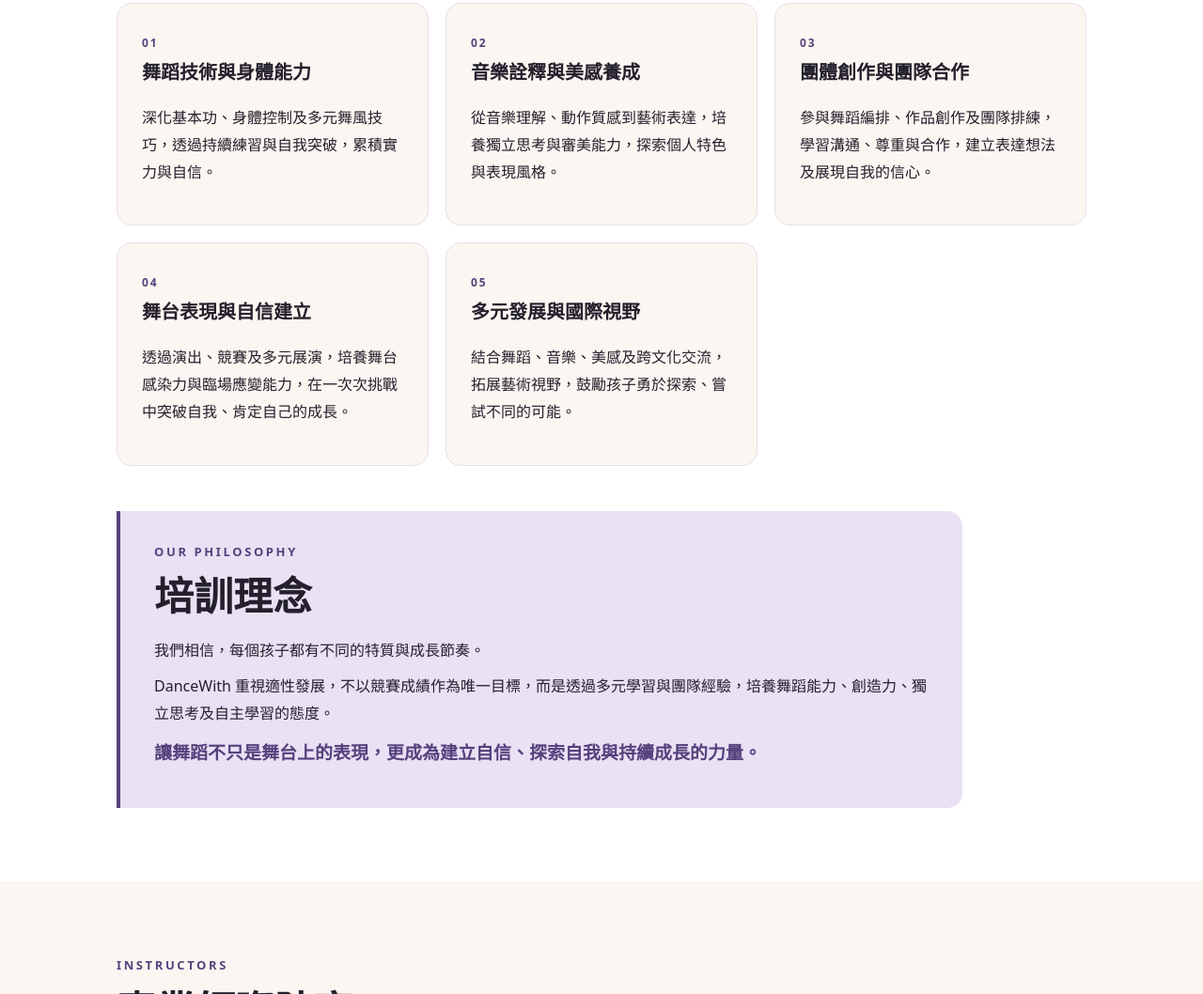
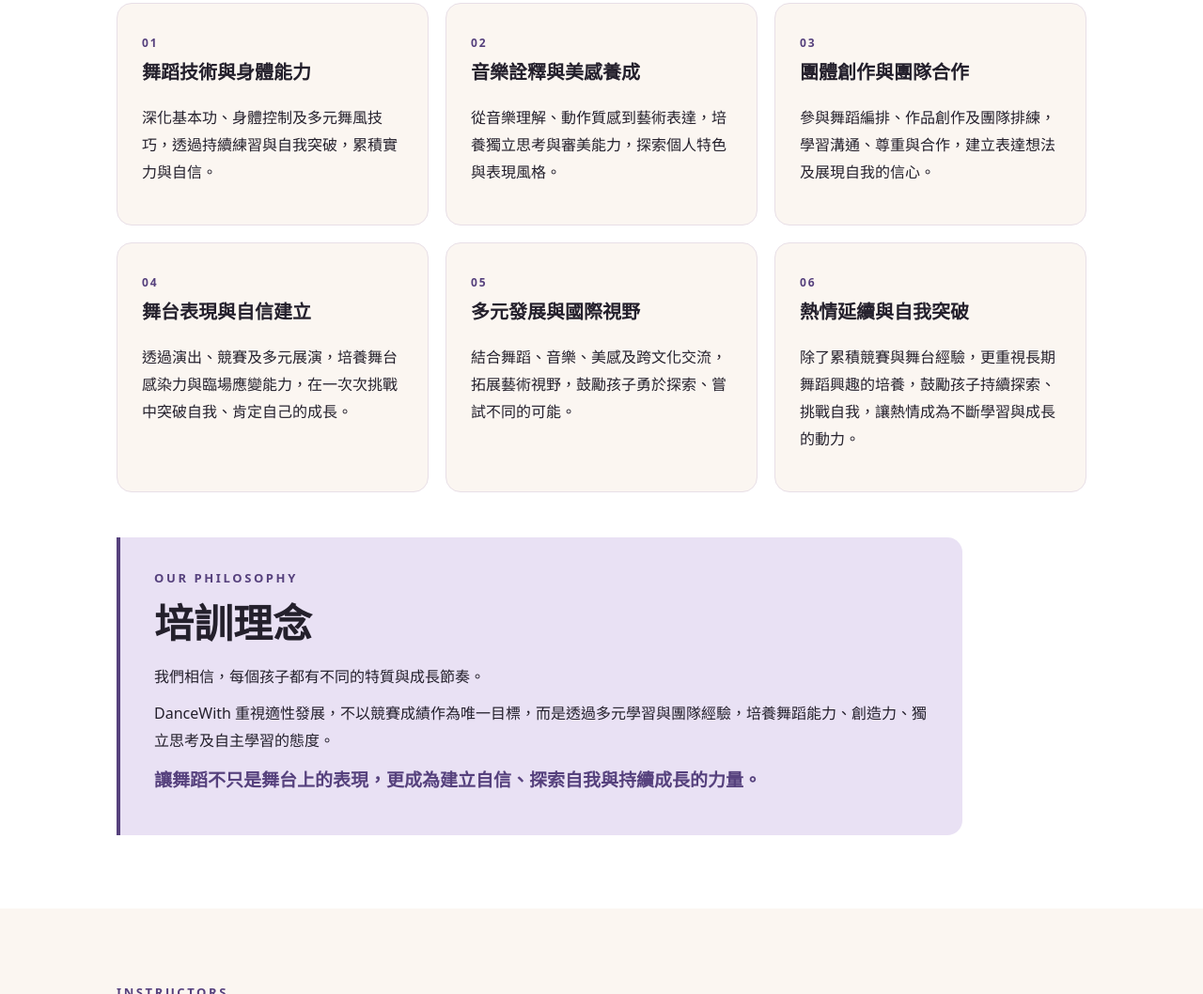
Before and after one commit to dancewith-studio/jazzcrew_training2027, a plain HTML site: page index.html in a window 1280 px wide. Shown: the part 1217-2275 px from the top of the page at 94% size. Drawn offline with Linux system fonts and the light colour scheme.

Commit message:
Add files via upload

```diff
--- a/index.html
+++ b/index.html
@@ -39,6 +39,7 @@
 <article class="card"><span class="number">03</span><h3>團體創作與團隊合作</h3><p>參與舞蹈編排、作品創作及團隊排練，學習溝通、尊重與合作，建立表達想法及展現自我的信心。</p></article>
 <article class="card"><span class="number">04</span><h3>舞台表現與自信建立</h3><p>透過演出、競賽及多元展演，培養舞台感染力與臨場應變能力，在一次次挑戰中突破自我、肯定自己的成長。</p></article>
 <article class="card"><span class="number">05</span><h3>多元發展與國際視野</h3><p>結合舞蹈、音樂、美感及跨文化交流，拓展藝術視野，鼓勵孩子勇於探索、嘗試不同的可能。</p></article>
+<article class="card"><span class="number">06</span><h3>熱情延續與自我突破</h3><p>除了累積競賽與舞台經驗，更重視長期舞蹈興趣的培養，鼓勵孩子持續探索、挑戰自我，讓熱情成為不斷學習與成長的動力。</p></article>
 </div>
 <div class="philosophy"><div class="eyebrow">OUR PHILOSOPHY</div><h2>培訓理念</h2><p>我們相信，每個孩子都有不同的特質與成長節奏。</p><p>DanceWith 重視適性發展，不以競賽成績作為唯一目標，而是透過多元學習與團隊經驗，培養舞蹈能力、創造力、獨立思考及自主學習的態度。</p><p class="philosophy-highlight">讓舞蹈不只是舞台上的表現，更成為建立自信、探索自我與持續成長的力量。</p></div>
 </div></section>
```
